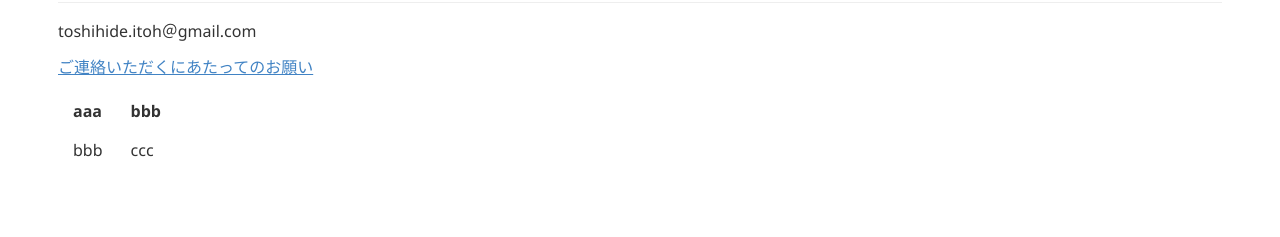
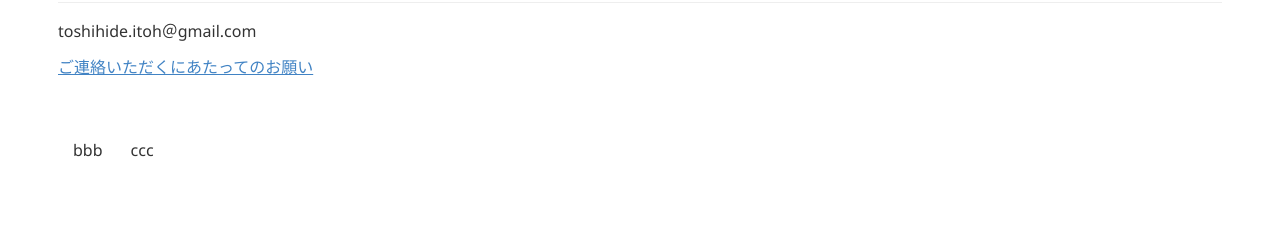
Before and after one commit to tnitoh/tnitoh.github.io, a Jekyll site: the page built from index.md, in a window 1280 px wide. Shown: the part 1741-1978 px from the top of the page. Built offline with Jekyll 4.4.1, drawn with Linux system fonts in a browser that asks for light colours; Markdown is read by kramdown in place of the engine named in the settings.

Commit message:
Update index.md

```diff
--- a/index.md
+++ b/index.md
@@ -66,6 +66,6 @@ toshihide.itoh＠gmail.com
 
 [ご連絡いただくにあたってのお願い](contact_note.md)
 
-| aaa | bbb |
+|  |  |
 |:--- | :---|
 | bbb | ccc |
```
